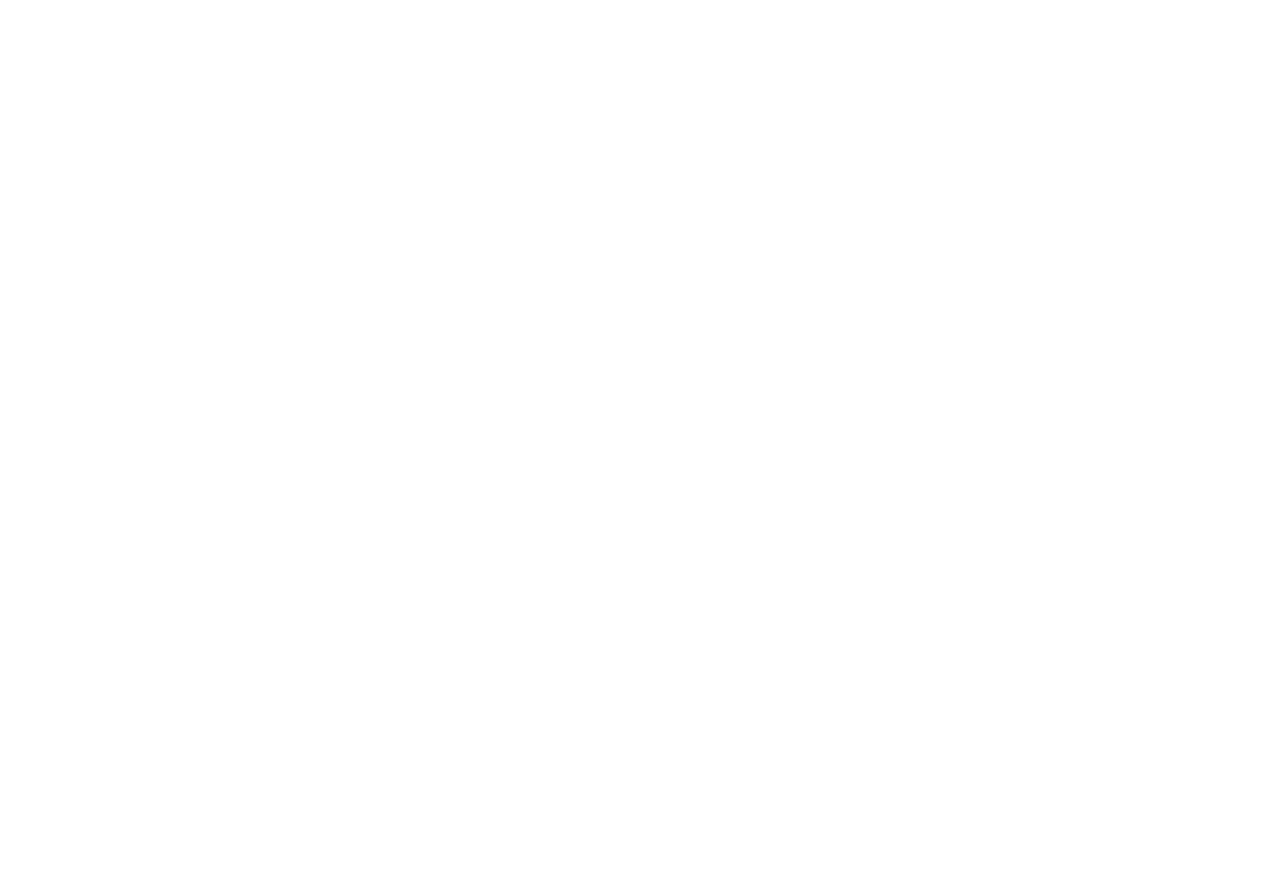
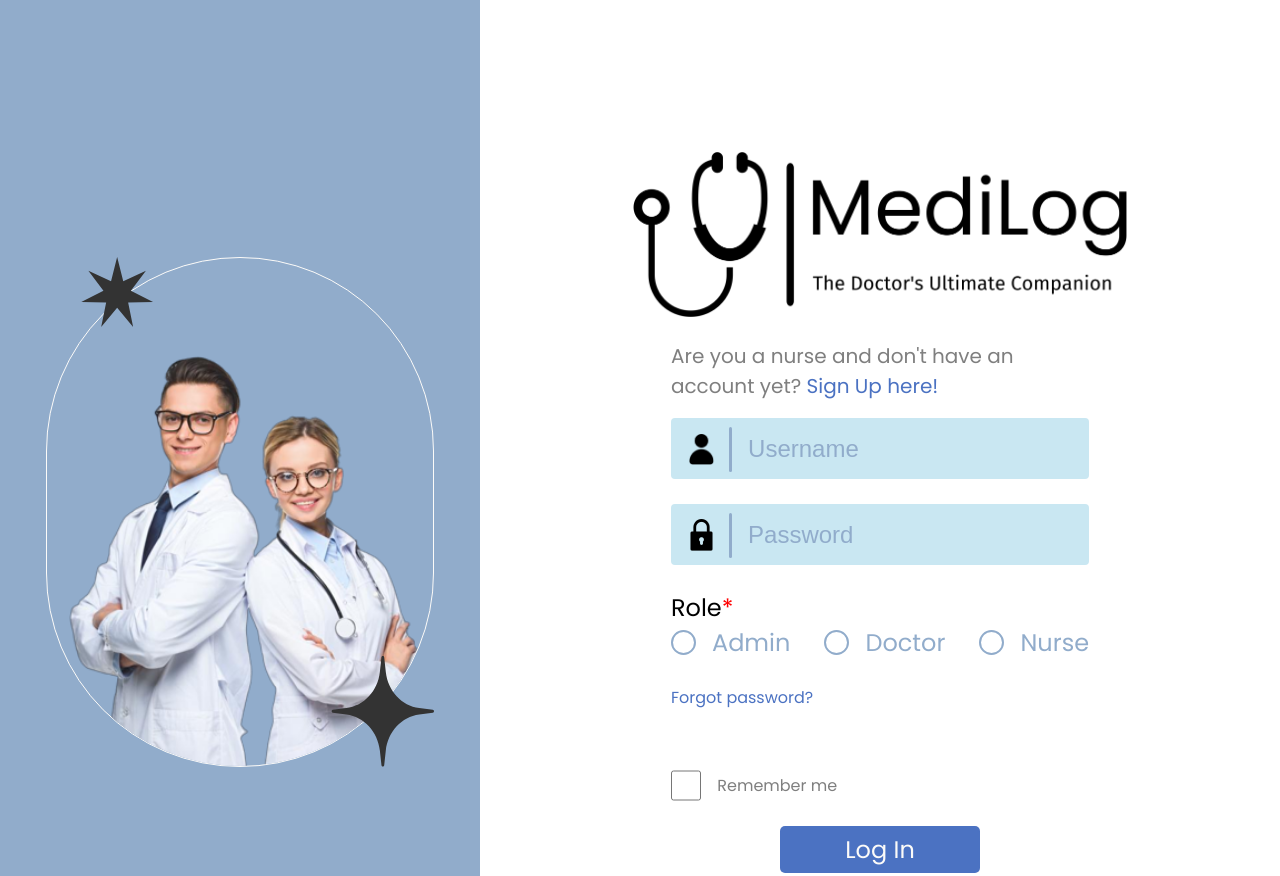
Before and after one commit to DenimoSullivan/MediLog, a plain HTML site: page common/pages/login.html in a window 1280 px wide. Shown: the top 876 px of the page. Before the commit the page ends 800 px from the top, so only its background shows below. Drawn offline with Linux system fonts and the light colour scheme.

Commit message:
Add admin: home page and add-doctor page; add login page; fixing normalize.css

```diff
--- /dev/null
+++ b/admin/styles/add-doctor.css
@@ -0,0 +1,59 @@
+section{
+    margin-top: 3rem;
+    padding: 0 6rem;
+}
+
+.title{
+    font-family: var(--lato-family);
+    font-size: 2rem;
+    font-weight: var(--font-weight-medium);
+    color: #000;
+    position: relative;
+}
+
+.title::after {
+    content: '';
+    display: block;
+    width: 100%;
+    height: 1px;
+    position: absolute;
+    top: 100%;
+    left: 0;
+    background-color: black;
+}
+
+form{
+    padding: 2rem 14.88rem;
+    display: flex;
+    flex-direction: column;
+    gap: 1.5rem;
+}
+
+.input label{
+    font-family: var(--lato-family);
+    font-size: 1.25rem;
+    font-weight: var(--font-weight-medium);
+    display: block;
+    margin-bottom: 0.5rem;
+}
+
+.input span{
+    color: var(--Red);
+}
+
+.input input{
+    display: block;
+    font-size: 1rem;
+    font-family: Poppins;
+    background-color: var(--Sky-Blue);
+    height: 2.625rem;
+    padding: 0.56rem 0.75rem;
+    border-radius: 0.25rem;
+    border: none;
+    width: 100%;
+}
+
+.generic-button{
+    margin-left: auto;
+    margin-right: auto;
+}
--- /dev/null
+++ b/admin/styles/home.css
@@ -0,0 +1,92 @@
+section{
+    margin-top: 3rem;
+    padding: 0 6rem;
+}
+
+.title{
+    font-family: var(--lato-family);
+    font-size: 2rem;
+    font-weight: var(--font-weight-medium);
+    color: #000;
+    position: relative;
+    margin-bottom: 2.5rem;
+}
+
+.title::after {
+    content: '';
+    display: block;
+    width: 100%;
+    height: 1px;
+    position: absolute;
+    top: 100%;
+    left: 0;
+    background-color: black;
+}
+
+.content-wrapper{
+    display: flex;
+    justify-content: space-between;
+    flex-wrap: wrap;
+    gap: 1rem;
+}
+
+.content{
+    background-color: var(--Biru-Abu-Muda);
+    padding: 1.81rem 1.5rem;
+    border-radius: 0.625rem;
+    width: 35.5625rem;
+    height: 11.9375rem;
+}
+
+.content-title{
+    display: flex;
+    align-items: center;
+}
+
+.content-title h1{
+    font-family: var(--lato-family);
+    font-size: 2rem;
+    font-weight: var(--font-weight-medium);
+    color: var(--Biru-Tua);
+    margin-right: 4.31rem;
+}
+
+.icon-wrapper{
+    background-color: var(--Biru-Link);
+    width: 2.5rem;
+    height: 2.5rem;
+    padding: 0.5rem;
+    border-radius: 0.625rem;
+    margin-right: 1rem;
+}
+
+.content-list{
+    margin-top: 1.81rem;
+}
+
+.content-list .list:first-child{
+    margin-bottom: 0.5rem;
+}
+
+.list{
+    display: flex;
+}
+
+.list p{
+    flex: 1;
+    color: var(--Biru-Tua);
+    font-family: var(--lato-family);
+    font-size: 1.5rem;
+    font-weight: var(--font-weight-medium);
+}
+
+body{
+    position: relative;
+    min-height: 100vh;
+}
+
+footer{
+    position: absolute;
+    bottom: 0;
+    width: 100%;
+}
--- a/common/pages/login.html
+++ b/common/pages/login.html
@@ -0,0 +1,74 @@
+<!DOCTYPE html>
+<html lang="en">
+<head>
+    <meta charset="UTF-8">
+    <meta name="viewport" content="width=device-width, initial-scale=1.0">
+    <title>Login</title>
+
+    <link rel="preconnect" href="https://fonts.googleapis.com">
+    <link rel="preconnect" href="https://fonts.gstatic.com" crossorigin>
+    <link href="https://fonts.googleapis.com/css2?family=Inter&family=Lato:wght@100;300;400;700&family=Poppins:ital,wght@0,100;0,200;0,300;0,400;0,500;0,600;0,700;0,800;0,900;1,100;1,200;1,300;1,400;1,500;1,600;1,700;1,800;1,900&display=swap" rel="stylesheet">
+
+    <link rel="stylesheet" href="../styles/normalize.css">
+    <link rel="stylesheet" href="../styles/login.css">
+    <script src="../scripts/login.js" defer></script>
+</head>
+<body id="top">
+    <section id="login">
+        <div class="image">
+            <div class="doctor">
+                <div class="doctor-img">
+                    <img src="../assets/doctor-image.png" alt="">
+                </div>
+                <svg xmlns="http://www.w3.org/2000/svg" width="73" height="70" viewBox="0 0 73 70" fill="none">
+                    <path d="M36.1515 0L42.2523 24.1435L64.9323 13.8601L49.8599 33.6831L72.0406 45.0034L47.1448 45.5788L52.1237 69.9784L36.1515 50.8729L20.1794 69.9784L25.1582 45.5788L0.262432 45.0034L22.4431 33.6831L7.3707 13.8601L30.0507 24.1435L36.1515 0Z" fill="#333333"/>
+                </svg>
+                <svg xmlns="http://www.w3.org/2000/svg" width="103" height="111" viewBox="0 0 103 111" fill="none">
+                    <path d="M50.4661 1.34953C50.6581 -0.395808 53.005 -0.395808 53.1971 1.34953L54.807 15.9914C56.8858 34.8979 70.6991 49.8043 88.219 52.0476L101.787 53.7849C103.405 53.9922 103.405 56.5248 101.787 56.7321L88.219 58.4694C70.6991 60.7127 56.8858 75.6191 54.807 94.5255L53.1971 109.167C53.005 110.913 50.6581 110.913 50.4661 109.167L48.8561 94.5255C46.7773 75.6191 32.9641 60.7127 15.444 58.4694L1.87586 56.7321C0.258504 56.5248 0.258504 53.9922 1.87586 53.7849L15.444 52.0476C32.9641 49.8043 46.7773 34.8979 48.8561 15.9914L50.4661 1.34953Z" fill="#333333"/>
+                </svg>
+            </div>
+        </div>
+        <div class="content">
+            <div class="container">
+                <img src="../assets/medilog-logo-black.png" alt="">
+                <form id="login-form" action="" onsubmit="redirect(event, 'index.html')">
+                    <h1>Are you a nurse and don't have an account yet? <a href="">Sign Up here!</a></h1>
+                    <div class="text-box">
+                        <div class="input-icon">
+                            <img src="../assets/avatar.png" alt="">
+                        </div>
+                        <input class="text-input" type="text" name="username" id="username" placeholder="Username">
+                    </div>
+                    <div class="text-box">
+                        <div class="input-icon">
+                            <img src="../assets/lock.png" alt="">
+                        </div>
+                        <input class="text-input" type="password" name="password" id="password" placeholder="Password">
+                    </div>
+                    <label id="radio-label" for="radio-choice">Role<span>*</span></label>
+                    <div class="radio-container" id="radio-choice">
+                        <label class="radio-child" for="admin">
+                            <input type="radio" name="role" id="admin" value="admin">
+                            Admin
+                        </label>
+                        <label class="radio-child" for="doctor">
+                            <input type="radio" name="role" id="doctor" value="doctor">
+                            Doctor
+                        </label>
+                        <label class="radio-child" for="nurse">
+                            <input type="radio" name="role" id="nurse" value="nurse">
+                            Nurse
+                        </label>
+                    </div>
+                    <a href="">Forgot password?</a>
+                    <label id="remember-me" for="agree">
+                        <input type="checkbox" name="remember" id="agree">
+                        Remember me
+                    </label>
+                    <button type="submit" class="generic-button">Log In</button>
+                </form>
+            </div>
+        </div>
+    </section>
+</body>
+</html>
--- /dev/null
+++ b/common/scripts/login.js
@@ -0,0 +1,19 @@
+let prev = null;
+document.querySelectorAll('.radio-child input').forEach(element => {
+    var parent = element.parentNode;
+    const currentColor = getComputedStyle(parent).getPropertyValue('color');
+    element.addEventListener('change', ()=>{
+        if(element.checked){
+            parent.style.color = 'var(--Black)';
+            if(prev !== null){
+                prev.style.color = currentColor;
+            }
+        }
+        prev=parent;
+    })
+});
+
+function redirect(e, page){
+    e.preventDefault();
+    window.location.href = page;
+}
--- a/common/styles/index.css
+++ b/common/styles/index.css
@@ -1,42 +1,3 @@
-:root{
-    --Putih:                   #FCFBF9;
-    --Abu-Bright:              #EAEAEA;
-    --Red:                     #FF0000;
-    --Sky-Blue:                #C9E7F2;
-    --Biru-Abu-Muda:           #DFE3EE;
-    --Biru-Abu:                #91ACCB;
-    --Biru-Link:               #4B72C2;
-    --Biru-Tua:                #3B5998;
-    --Navhover:                #2F4678;
-    --hoverDark:               #273960;
-    --Black:                   #000000;
-    --Ijo-Tua:                 #96BCB4;
-    --Ijo-Muda:                #BBDCD3;
-    --Tosca-Muda:              #B2CED6;
-    --Tosca-Tua:               #9DBBC9;
-    --Biru-Ocean:              #8DC9E1;
-    --Biru-Muda:               #ACDBED;
-    --Abu:                     #7F7F7F;
-    --Abu-Muda:                #C5C5C5;
-    --hover:                   #76A3FF;
-
-    /*Font Family here*/
-
-    --body-font-family:        'Poppins', sans-serif;
-    --lato-family:             'Lato', sans-serif;
-    --inter-family:            'Inter', sans-serif;
-
-    --font-weight-thin:        100;
-    --font-weight-extralight:  200;
-    --font-weight-light:       300;
-    --font-weight-normal:      400;
-    --font-weight-medium:      500;
-    --font-weight-semibold:    600;
-    --font-weight-bold:        700;
-    --font-weight-extrabold:   800;
-    --font-weight-black:       900;
-}
-
 /* Campaign */
 
 #campaign{
--- /dev/null
+++ b/common/styles/login.css
@@ -0,0 +1,237 @@
+html{
+    height: 64rem;
+}
+
+#login{
+    display: flex;
+    height: 100%;
+}
+
+.image{
+    flex: 3 0 0;
+    display: flex;
+    justify-content: center;
+    align-items: center;
+    background: var(--Biru-Abu);
+}
+
+.doctor{
+    position: relative;
+}
+
+.doctor svg{
+    position: absolute;
+}
+
+.doctor svg:first-of-type{
+    top:0;
+    left:2.21rem;
+}
+
+.doctor svg:last-of-type{
+    bottom: 0;
+    right: 0;
+}
+
+.doctor-img{
+    overflow: hidden;
+    width: 24.24994rem;
+    height: 31.84238rem;
+    border-radius: 50rem;
+    border: 1px solid var(--Putih);
+}
+
+.doctor-img img{
+    position: relative;
+    top: 5rem;
+    width: 25.5625rem;
+    height: 28.9615rem;
+}
+
+.content{
+    flex: 5 0 0;
+    display: flex;
+    justify-content: center;
+    align-items: center;
+}
+
+.container{
+    height: fit-content;
+    width: 31.25rem;
+}
+
+.container img{
+    text-align: center;
+    object-fit: contain;
+    width: 31.25rem;
+    height: 10.3635rem;
+}
+
+#login-form{
+    width: 100%;
+    padding: 0rem 2.56rem;
+}
+
+#login-form h1{
+    margin-top: 1.07rem;
+    color: var(--Abu);
+    font-family: var(--body-font-family);
+    font-size: 1.25rem;
+    font-weight: var(--font-weight-normal);
+}
+
+#login-form a{
+    color: var(--Biru-Link);
+}
+
+#login-form > a{
+    font-size: 1rem;
+}
+
+.text-box{
+    width: 100%;
+    height: 3.8125rem;
+    margin-bottom: 1.56rem;
+    position: relative;
+}
+
+.text-box:first-of-type{
+    margin-top: 1.06rem;
+}
+
+.input-icon{
+    position: absolute;
+    width: fit-content;
+    inset: 0.94rem 0 0.91rem 1rem;
+    padding-right: 0.82rem;
+    display: flex;
+    align-items: center;
+}
+
+.input-icon::after{
+    content: '';
+    position: absolute;
+    display: block;
+    left: 100%;
+    width: 0.1875rem;
+    height: 2.8125rem;
+    background: #91ACCB;
+    border-radius: 0.625rem;
+}
+
+.input-icon img{
+    object-fit: contain;
+    width: 1.8125rem;
+    height: 1.97863rem;
+}
+
+.text-box input{
+    font-size: 1.5rem;
+    font-weight: var(--font-weight-normal);
+    padding-left: 4.82rem;
+}
+.text-box input::placeholder{
+    color: var(--Biru-Abu);
+}
+
+.text-input{
+    border-radius: 0.25rem;
+    border: transparent;
+    width: 100%;
+    height: 100%;
+    background: var(--Sky-Blue);
+}
+
+#radio-label{
+    font-size: 1.5rem;
+}
+
+#login-form span{
+    color: var(--Red);
+}
+
+.radio-container{
+    display: flex;
+    justify-content: space-between;
+    margin-bottom: 1.56rem;
+}
+
+.radio-child{
+    display: flex;
+    align-items: center;
+    gap: 1rem;
+    color: var(--Biru-Abu);
+    font-size: 1.5rem;
+}
+
+.radio-child:hover{
+    cursor: pointer;
+    color: var(--Black, #000);
+}
+
+.radio-child input{
+    width: 1.5625rem;
+    height: 1.5625rem;
+}
+
+.radio-child input{
+    appearance: none;
+    background-color: #FFF;
+
+    font: inherit;
+    color: currentColor;
+    width: 1.5625rem;
+    height: 1.5625rem;
+    border: 0.15rem solid currentColor;
+    border-radius: 50%;
+
+    display: grid;
+    place-content: center;
+}
+
+.radio-child input::before{
+    content: "";
+    width: 0.8125rem;
+    height: 0.8125rem;
+    border-radius: 50%;
+    transform: scale(0);
+    box-shadow: inset 1em 1em var(--Black);
+}
+
+.radio-child input:checked::before{
+    transform: scale(1);
+}
+
+.radio-child input:checked{
+    border-color: var(--Black);
+}
+
+#remember-me{
+    margin-top: 3.75rem;
+    color: var(--Abu);
+    font-family: var(--body-font-family);
+    font-size: 1rem;
+    font-weight: var(--font-weight-normal);
+    display: flex;
+    align-items: center;
+    gap: 1rem;
+}
+
+#remember-me input{
+    width: 1.89475rem;
+    height: 1.89475rem;
+    border-radius: 0.25rem;
+    border: 1px solid #3D3D3D;
+    background: var(--Putih, #FCFBF9);
+}
+
+.generic-button{
+    display: block;
+    margin: 1.56rem auto 0rem;
+    padding: 0.375rem 4.0625rem;
+    border-radius: 0.3125rem;
+    color: var(--Putih);
+    font-family: var(--body-font-family);
+    border: transparent;
+    cursor: pointer;
+}
--- a/common/styles/normalize.css
+++ b/common/styles/normalize.css
@@ -48,11 +48,14 @@
 
 html{
     scroll-behavior: smooth;
+    width: 100%;
+    height: 100%;
 }
 
 body{
     font-family: var(--body-font-family);
     width: 100%;
+    height: 100%;
 }
 
 .generic-button{
@@ -60,14 +63,13 @@ body{
     background-color: var(--Biru-Link);
     padding: 1.25rem 2.5rem;
     border-radius: 3.125rem;
+    /* border: transparent; */
 
     color: var(--Putih);
     text-align: center;
     font-family: var(--inter-family);
     font-size: 1.5rem;
-    font-style: normal;
     font-weight: var(--font-weight-normal);
-    line-height: normal;
 }
 
 .generic-button:hover{
```
Also changed, not shown: admin/pages/add-doctor.html (added, +73 -0 lines), admin/pages/home.html (added, +100 -0 lines), admin/pages/navbar.html (deleted, +0 -1 lines), admin/styles/navbar.css (deleted), common/assets/avatar.png (added), common/assets/lock.png (added).
